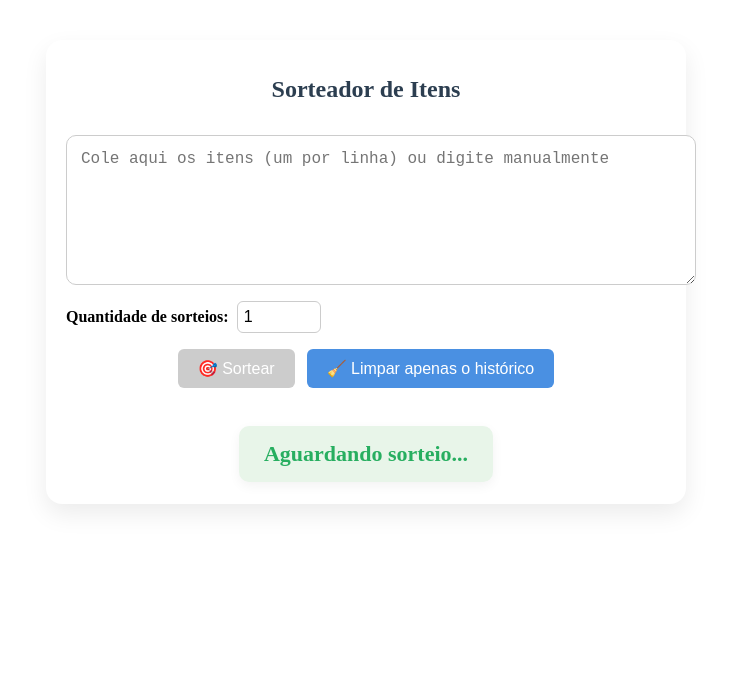
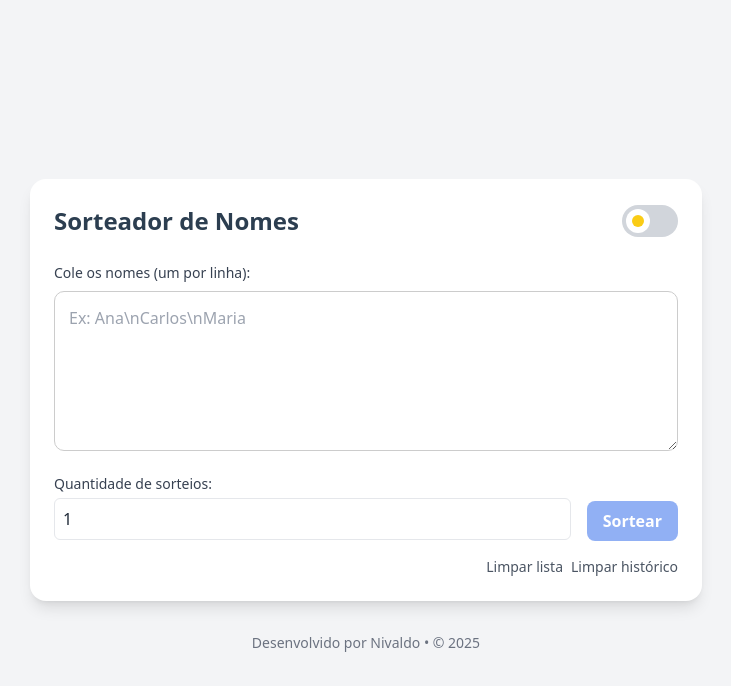
Before and after one commit to nivaldojsneto/sorteador-angular, an Angular app: page / in a window 1280 px wide. Shown: the top 686 px of the page, without its empty margins (274-1005 px from the left). Built offline with nearby package versions, Linux system fonts and the light colour scheme.

Commit message:
novo layout com dark mode

```diff
--- a/package.json
+++ b/package.json
@@ -41,10 +41,13 @@
     "@typescript-eslint/eslint-plugin": "7.11.0",
     "@typescript-eslint/parser": "7.11.0",
     "angular-eslint": "^19.3.0",
+    "autoprefixer": "^10.4.21",
     "eslint": "8.57.0",
     "jest": "^29.7.0",
     "jest-preset-angular": "^14.5.5",
+    "postcss": "^8.5.3",
     "prettier": "^3.5.3",
+    "tailwindcss": "^3.4.17",
     "ts-jest": "^29.3.2",
     "typescript": "~5.6.2"
   }
--- a/src/app/app.component.html
+++ b/src/app/app.component.html
@@ -1,43 +1,106 @@
-<div class="container">
-  <h1>Sorteador de Itens</h1>
+<div
+  class="bg-gray-100 dark:bg-gray-900 text-gray-800 dark:text-gray-100 min-h-screen flex flex-col sm:items-center sm:justify-center p-4"
+>
+  <div class="w-full max-w-2xl bg-white dark:bg-gray-800 rounded-2xl shadow-lg p-6 mt-8">
+    <!-- Título + Alternância de Tema -->
+    <div class="flex justify-between items-center mb-6">
+      <h1 class="text-3xl font-bold">Sorteador de Nomes</h1>
+      <button
+        (click)="alternarTema()"
+        class="relative inline-flex items-center w-14 h-8 rounded-full transition-colors duration-300 ease-in-out bg-gray-300 dark:bg-gray-700"
+      >
+        <span
+          class="absolute left-1 top-1 w-6 h-6 rounded-full bg-white transform transition-transform duration-300 ease-in-out"
+          [ngClass]="{ 'translate-x-6': temaEscuroAtivo, 'translate-x-0': !temaEscuroAtivo }"
+        ></span>
 
-  <textarea
-    [(ngModel)]="textoLista"
-    placeholder="Cole aqui os itens (um por linha) ou digite manualmente"
-    rows="6"
-    (paste)="onPaste()"
-    (input)="onInput()"
-  >
-  </textarea>
+        <svg
+          class="absolute left-1 top-1 w-6 h-6 text-yellow-400 transition-opacity duration-300"
+          fill="currentColor"
+          viewBox="0 0 20 20"
+          *ngIf="!temaEscuroAtivo"
+        >
+          <path d="M10 15a5 5 0 100-10 5 5 0 000 10z"></path>
+        </svg>
 
-  <div class="qtd-sorteios">
-    <label for="quantidade">Quantidade de sorteios:</label>
-    <input type="number" [(ngModel)]="quantidadeSorteios" min="1" />
-  </div>
+        <svg
+          class="absolute left-7 top-1 w-6 h-6 text-gray-200 transition-opacity duration-300"
+          fill="currentColor"
+          viewBox="0 0 20 20"
+          *ngIf="temaEscuroAtivo"
+        >
+          <path
+            d="M17.293 13.293A8 8 0 016.707 2.707 8.001 8.001 0 0010 18a8 8 0 007.293-4.707z"
+          ></path>
+        </svg>
+      </button>
+    </div>
 
-  <div class="actions">
-    <button (click)="sortear()" [disabled]="lista.length === 0">🎯 Sortear</button>
-    <button (click)="resetar()" *ngIf="listaOriginal.length">🔁 Resetar</button>
-    <button (click)="limparHistoricoSorteios()">🧹 Limpar apenas o histórico</button>
-  </div>
+    <!-- Textarea -->
+    <label class="block text-sm font-medium text-gray-700 dark:text-gray-300 mb-2">
+      Cole os nomes (um por linha):
+    </label>
+    <textarea
+      [(ngModel)]="textoLista"
+      (input)="onInput()"
+      (paste)="onPaste()"
+      class="w-full h-40 p-3 border rounded-lg mb-4 focus:outline-none focus:ring focus:border-blue-300 resize-none dark:bg-gray-700 dark:text-white"
+      placeholder="Ex: Ana\nCarlos\nMaria"
+    ></textarea>
 
-  <div *ngIf="mensagem" class="alerta">
-    {{ mensagem }}
-  </div>
+    <!-- Quantidade e botão Sortear -->
+    <div class="flex flex-col sm:flex-row items-center gap-4 mb-4">
+      <div class="flex-1">
+        <label class="block text-sm font-medium text-gray-700 dark:text-gray-300 mb-1">
+          Quantidade de sorteios:
+        </label>
+        <input
+          type="number"
+          [(ngModel)]="quantidadeSorteios"
+          class="w-full p-2 border rounded-md focus:outline-none focus:ring focus:border-blue-300 dark:bg-gray-700 dark:text-white"
+          min="1"
+        />
+      </div>
+      <button
+        (click)="sortear()"
+        [disabled]="lista.length === 0 || animando"
+        class="bg-blue-600 text-white font-semibold py-2 px-4 rounded-lg mt-2 sm:mt-7 hover:bg-blue-700 transition disabled:opacity-50"
+      >
+        Sortear
+      </button>
+    </div>
 
-  <div class="resultado-wrapper">
-    <div class="resultado" [class.animado]="animando">
-      <ng-container *ngIf="itensSorteados.length; else aguardando">
-        <div *ngFor="let item of itensFiltrados">{{ item }}</div>
-      </ng-container>
-      <ng-template #aguardando> Aguardando sorteio... </ng-template>
+    <!-- Mensagem -->
+    <div
+      *ngIf="mensagem"
+      class="bg-yellow-100 dark:bg-yellow-200 text-yellow-700 text-sm p-2 rounded mb-4 fade-in"
+    >
+      {{ mensagem }}
+    </div>
+
+    <!-- Resultados -->
+    <div *ngIf="itensFiltrados.length > 0" id="resultado" class="mb-6 fade-in">
+      <h2 class="text-lg font-semibold mb-2">Resultado:</h2>
+      <ul class="list-disc list-inside space-y-1 text-green-700 dark:text-green-400">
+        <li *ngFor="let nome of itensFiltrados">{{ nome }}</li>
+      </ul>
+    </div>
+
+    <!-- Botões secundários -->
+    <div class="flex justify-end gap-2">
+      <button (click)="resetar()" class="text-sm text-gray-600 dark:text-gray-300 hover:underline">
+        Limpar lista
+      </button>
+      <button
+        (click)="limparHistoricoSorteios()"
+        class="text-sm text-gray-600 dark:text-gray-300 hover:underline"
+      >
+        Limpar histórico
+      </button>
     </div>
   </div>
 
-  <div *ngIf="itensSorteados.length > 0">
-    <h3>Histórico de Sorteios:</h3>
-    <ul>
-      <li *ngFor="let item of itensSorteados">{{ item }}</li>
-    </ul>
-  </div>
+  <footer class="text-center text-sm text-gray-500 dark:text-gray-400 mt-8">
+    Desenvolvido por Nivaldo • © 2025
+  </footer>
 </div>
--- a/src/app/app.component.scss
+++ b/src/app/app.component.scss
@@ -159,3 +159,38 @@ textarea {
     }
   }
 }
+
+@keyframes fadeIn {
+  from {
+    opacity: 0;
+    transform: translateY(10px);
+  }
+  to {
+    opacity: 1;
+    transform: translateY(0);
+  }
+}
+
+.fade-in {
+  animation: fadeIn 0.3s ease-out;
+}
+
+.rotate-180 {
+  transform: rotate(180deg);
+}
+.rotate-0 {
+  transform: rotate(0deg);
+}
+
+@media (max-width: 640px) {
+  textarea {
+    height: 150px !important;
+  }
+}
+
+.translate-x-6 {
+  transform: translateX(1.5rem);
+}
+.translate-x-0 {
+  transform: translateX(0);
+}
--- a/src/app/app.component.ts
+++ b/src/app/app.component.ts
@@ -18,11 +18,16 @@ export class AppComponent implements OnInit {
   typingTimeout: any;
   mensagem: string | null = null;
   mensagemTimeout: any;
+  temaEscuroAtivo = false;
 
   private _quantidadeSorteios: number = 1;
 
   get quantidadeSorteios(): number {
     return this._quantidadeSorteios;
+  }
+
+  get iconeTema(): string {
+    return this.temaEscuroAtivo ? '☀️' : '🌙';
   }
 
   set quantidadeSorteios(valor: number) {
@@ -42,6 +47,25 @@ export class AppComponent implements OnInit {
     const dadosSalvos = localStorage.getItem('historicoSorteios');
     if (dadosSalvos) {
       this.itensSorteados = JSON.parse(dadosSalvos);
+    }
+    const temaSalvo = localStorage.getItem('tema');
+    this.temaEscuroAtivo = temaSalvo === 'dark';
+    this.atualizarTema();
+  }
+
+  alternarTema() {
+    this.temaEscuroAtivo = !this.temaEscuroAtivo;
+    this.atualizarTema();
+  }
+
+  atualizarTema() {
+    const html = document.documentElement;
+    if (this.temaEscuroAtivo) {
+      html.classList.add('dark');
+      localStorage.setItem('tema', 'dark');
+    } else {
+      html.classList.remove('dark');
+      localStorage.setItem('tema', 'light');
     }
   }
 
--- a/src/styles.scss
+++ b/src/styles.scss
@@ -1 +1,4 @@
 /* You can add global styles to this file, and also import other style files */
+@tailwind base;
+@tailwind components;
+@tailwind utilities;
--- /dev/null
+++ b/tailwind.config.js
@@ -0,0 +1,9 @@
+/** @type {import('tailwindcss').Config} */
+module.exports = {
+  darkMode: 'class', // ← ESSENCIAL
+  content: ['./src/**/*.{html,js}'],
+  theme: {
+    extend: {},
+  },
+  plugins: [],
+};
```
Also changed, not shown: 1 other file (tests, documents, lock files or other folders).
